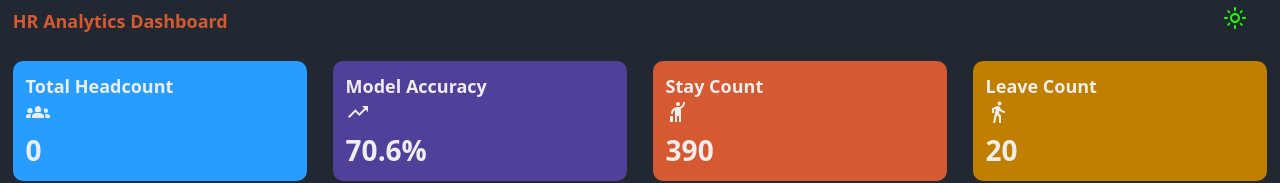
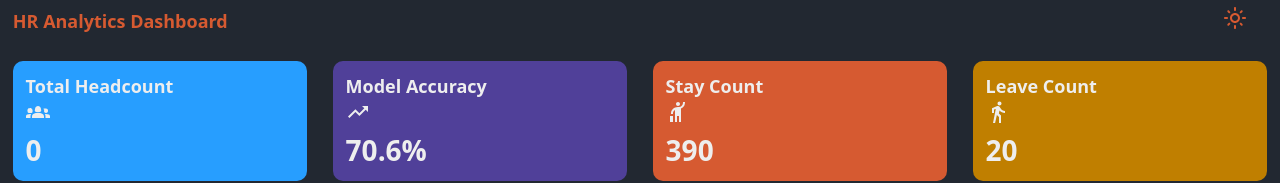
Before and after one commit to IT21313370/FDM_Mini_Project_Y3S1, a React (Create React App) app in the folder webapp/: page / in a window 1280 px wide. In both pictures the pointer is over the item 1235 px from the left and 20 px from the top of the page. Shown: the top 183 px of the page. Built offline with nearby package versions, Linux system fonts and the light colour scheme.

Commit message:
chage the theme icon deafult color

```diff
--- a/webapp/src/App.css
+++ b/webapp/src/App.css
@@ -59,10 +59,11 @@ li {
     transition: color 0.3s ease;
     font-family: system-ui, -apple-system, BlinkMacSystemFont, 'Segoe UI', Roboto, Oxygen, Ubuntu, Cantarell, 'Open Sans', 'Helvetica Neue', sans-serif;
     font-size: 18px;
+    color: #4477CE;
   }
 
   li:hover {
-  color: #16FF00;
+    color: #D65A31;
   }
 
   /* Loading Screen */
--- a/webapp/src/Main.js
+++ b/webapp/src/Main.js
@@ -1,10 +1,9 @@
 import React, { useState } from 'react'
-import { Link } from 'react-scroll';
+// import { Link } from 'react-scroll';
 import LightModeOutlinedIcon from '@mui/icons-material/LightModeOutlined';
 import DarkModeOutlinedIcon from '@mui/icons-material/DarkModeOutlined';
 import Groups2Icon from '@mui/icons-material/Groups2';
 import TrendingUpIcon from '@mui/icons-material/TrendingUp';
-import WorkIcon from '@mui/icons-material/Work';
 import HailIcon from '@mui/icons-material/Hail';
 import DirectionsWalkIcon from '@mui/icons-material/DirectionsWalk';
 
@@ -100,7 +99,7 @@ function Indicators({count}) {
 }
 
 function Forms({updateCount}) {
-   const [count, setCount] = useState(0);
+//    const [count, setCount] = useState(0);
     // Initialize state for form fields
   const [formData, setFormData] = useState({
     city_development_index: '',
```
Lines whose indentation alone changed are shown as unchanged.
